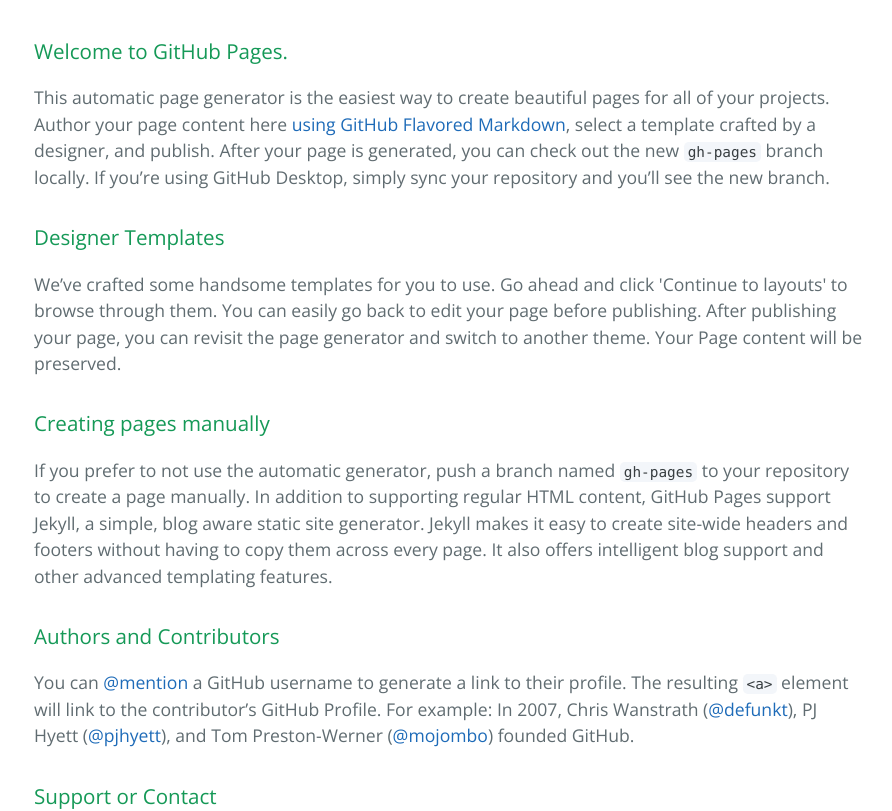
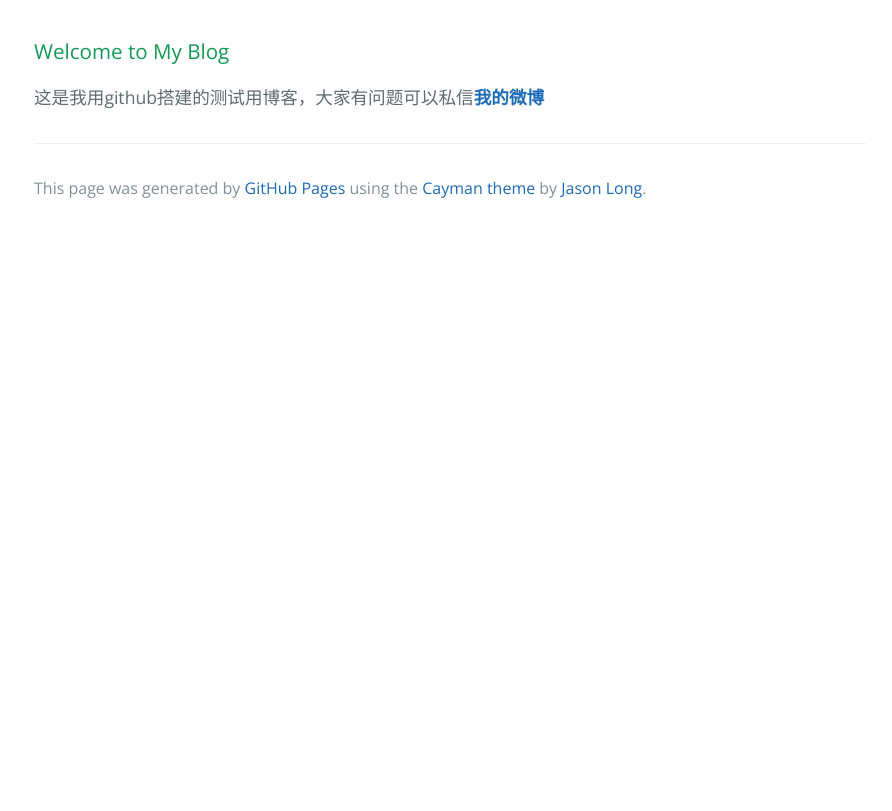
Before and after one commit to lephee/w516161578.github.io, a plain HTML site: page index.html in a window 1280 px wide. Shown: the part 651-1462 px from the top of the page, without its empty margins (190-1082 px from the left). After the commit the page ends 883 px from the top, so only its background shows below. Drawn offline with nearby package versions, Linux system fonts and the light colour scheme.

Commit message:
Replace master branch with page content via GitHub

```diff
--- a/index.html
+++ b/index.html
@@ -16,32 +16,12 @@
     </section>
 
     <section class="main-content">
-      <p><img src="https://github.com/unicorn.png" alt="My Unicorn"></p>
+      <p><img src="http://img1.imgtn.bdimg.com/it/u=1870026018,2370134028&amp;fm=21&amp;gp=0.jpg" alt="Luffy"></p>
 
 <h3>
-<a id="welcome-to-github-pages" class="anchor" href="#welcome-to-github-pages" aria-hidden="true"><span aria-hidden="true" class="octicon octicon-link"></span></a>Welcome to GitHub Pages.</h3>
+<a id="welcome-to-my-blog" class="anchor" href="#welcome-to-my-blog" aria-hidden="true"><span aria-hidden="true" class="octicon octicon-link"></span></a>Welcome to My Blog</h3>
 
-<p>This automatic page generator is the easiest way to create beautiful pages for all of your projects. Author your page content here <a href="https://guides.github.com/features/mastering-markdown/">using GitHub Flavored Markdown</a>, select a template crafted by a designer, and publish. After your page is generated, you can check out the new <code>gh-pages</code> branch locally. If you’re using GitHub Desktop, simply sync your repository and you’ll see the new branch.</p>
-
-<h3>
-<a id="designer-templates" class="anchor" href="#designer-templates" aria-hidden="true"><span aria-hidden="true" class="octicon octicon-link"></span></a>Designer Templates</h3>
-
-<p>We’ve crafted some handsome templates for you to use. Go ahead and click 'Continue to layouts' to browse through them. You can easily go back to edit your page before publishing. After publishing your page, you can revisit the page generator and switch to another theme. Your Page content will be preserved.</p>
-
-<h3>
-<a id="creating-pages-manually" class="anchor" href="#creating-pages-manually" aria-hidden="true"><span aria-hidden="true" class="octicon octicon-link"></span></a>Creating pages manually</h3>
-
-<p>If you prefer to not use the automatic generator, push a branch named <code>gh-pages</code> to your repository to create a page manually. In addition to supporting regular HTML content, GitHub Pages support Jekyll, a simple, blog aware static site generator. Jekyll makes it easy to create site-wide headers and footers without having to copy them across every page. It also offers intelligent blog support and other advanced templating features.</p>
-
-<h3>
-<a id="authors-and-contributors" class="anchor" href="#authors-and-contributors" aria-hidden="true"><span aria-hidden="true" class="octicon octicon-link"></span></a>Authors and Contributors</h3>
-
-<p>You can <a href="https://help.github.com/articles/basic-writing-and-formatting-syntax/#mentioning-users-and-teams" class="user-mention">@mention</a> a GitHub username to generate a link to their profile. The resulting <code>&lt;a&gt;</code> element will link to the contributor’s GitHub Profile. For example: In 2007, Chris Wanstrath (<a href="https://github.com/defunkt" class="user-mention">@defunkt</a>), PJ Hyett (<a href="https://github.com/pjhyett" class="user-mention">@pjhyett</a>), and Tom Preston-Werner (<a href="https://github.com/mojombo" class="user-mention">@mojombo</a>) founded GitHub.</p>
-
-<h3>
-<a id="support-or-contact" class="anchor" href="#support-or-contact" aria-hidden="true"><span aria-hidden="true" class="octicon octicon-link"></span></a>Support or Contact</h3>
-
-<p>Having trouble with Pages? Check out our <a href="https://help.github.com/pages">documentation</a> or <a href="https://github.com/contact">contact support</a> and we’ll help you sort it out.</p>
+<p>这是我用github搭建的测试用博客，大家有问题可以私信<strong><a href="http://weibo.com/lephee">我的微博</a></strong></p>
 
       <footer class="site-footer">
 
```
Also changed, not shown: params.json (+1 -1 lines).
